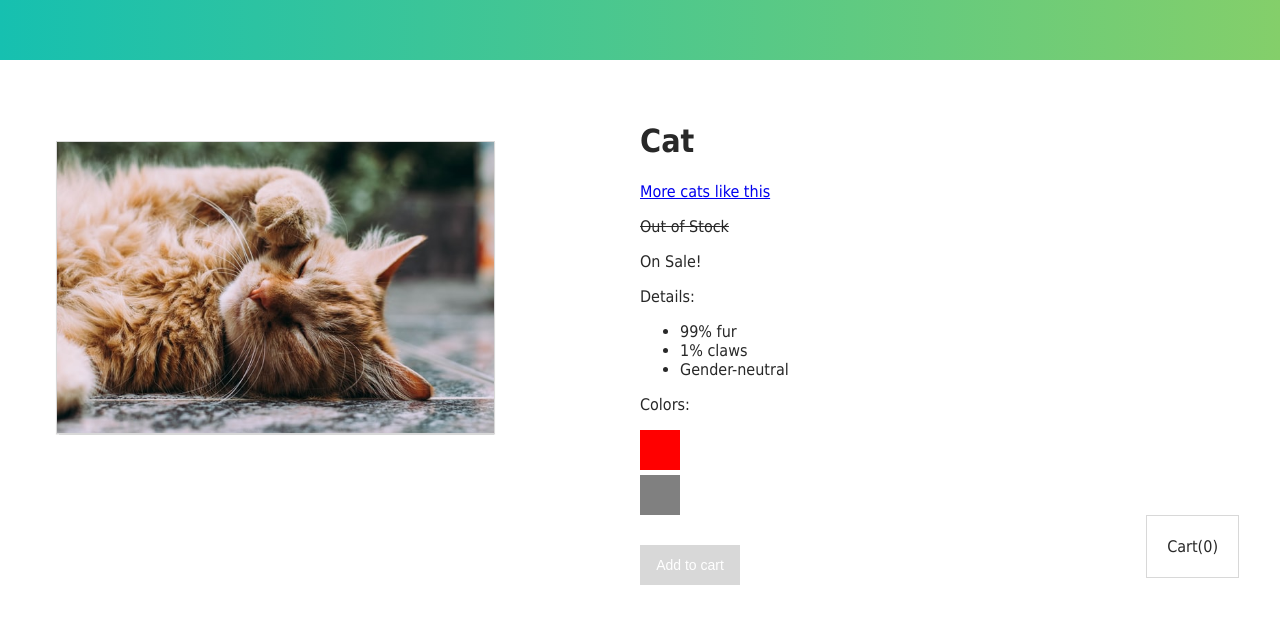
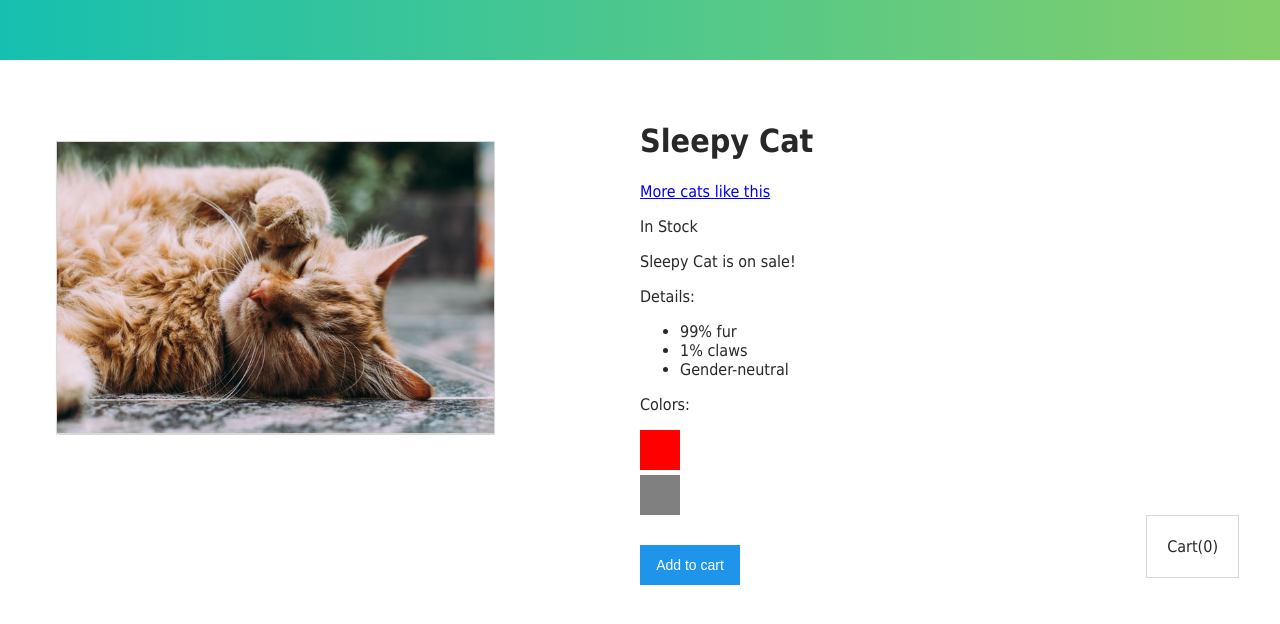
Before and after one commit to marina-grechukha/intro-vue, a plain HTML site: page index.html in a window 1280 px wide. Drawn offline with nearby package versions, Linux system fonts and the light colour scheme.

Commit message:
7. Computed Properties

```diff
--- a/index.html
+++ b/index.html
@@ -17,11 +17,11 @@
     </div>
 
     <div class="product-info">
-      <h1>{{ product }}</h1>
+      <h1>{{ title }}</h1>
       <a :href="link" target="_blank">More cats like this</a>
       <p v-if="inStock">In Stock</p>
       <p v-else :class="{ outOfStock: !inStock }">Out of Stock</p>
-      <span v-if="onSale">On Sale!</span>
+      <p>{{ sale }}</p>
 
       <p>Details:</p>
       <ul>
@@ -29,11 +29,11 @@
       </ul>
 
       <p>Colors:</p>
-      <div v-for="variant in variants"
+      <div v-for="(variant, index) in variants"
            :key="variant.variantId"
            class="color-box"
            :style="{ backgroundColor: variant.variantColor }"
-           @mouseover="updateProduct(variant.variantImage)"
+           @mouseover="updateProduct(index)"
       >
       </div>
 
--- a/main.js
+++ b/main.js
@@ -2,21 +2,23 @@ const app = new Vue({
   el: '#app',
   data: {
     product: 'Cat',
-        image: './assets/red-cat.jpg',
+    brand: 'Sleepy',
+    selectedVariant: 0,
     link: 'https://unsplash.com/collections/33304287/the-cats-',
-        inStock: false,
     onSale: true,
     details: ['99% fur', '1% claws', 'Gender-neutral'],
     variants: [
       {
         variantId: 2234,
         variantColor: 'red',
-                variantImage: './assets/red-cat.jpg'
+        variantImage: './assets/red-cat.jpg',
+        variantQuantity: 10
       },
       {
         variantId: 2235,
         variantColor: 'gray',
-                variantImage: './assets/gray-cat.jpg'
+        variantImage: './assets/gray-cat.jpg',
+        variantQuantity: 0
       }
     ],
     cart: 0
@@ -25,8 +27,25 @@ const app = new Vue({
     addToCart() {
       this.cart += 1
     },
-        updateProduct(variantImage) {
-            this.image = variantImage
+    updateProduct: function (index) {
+      this.selectedVariant = index
+    }
   },
+  computed: {
+    title() {
+      return this.brand + ' ' + this.product
+    },
+    image(){
+      return this.variants[this.selectedVariant].variantImage
+    },
+    inStock(){
+      return this.variants[this.selectedVariant].variantQuantity
+    },
+    sale() {
+      if (this.onSale) {
+        return this.brand + ' ' + this.product + ' is on sale!'
+      }
+      return  this.brand + ' ' + this.product + ' is not on sale'
+    }
   }
 })
```
Lines whose indentation alone changed are shown as unchanged.
